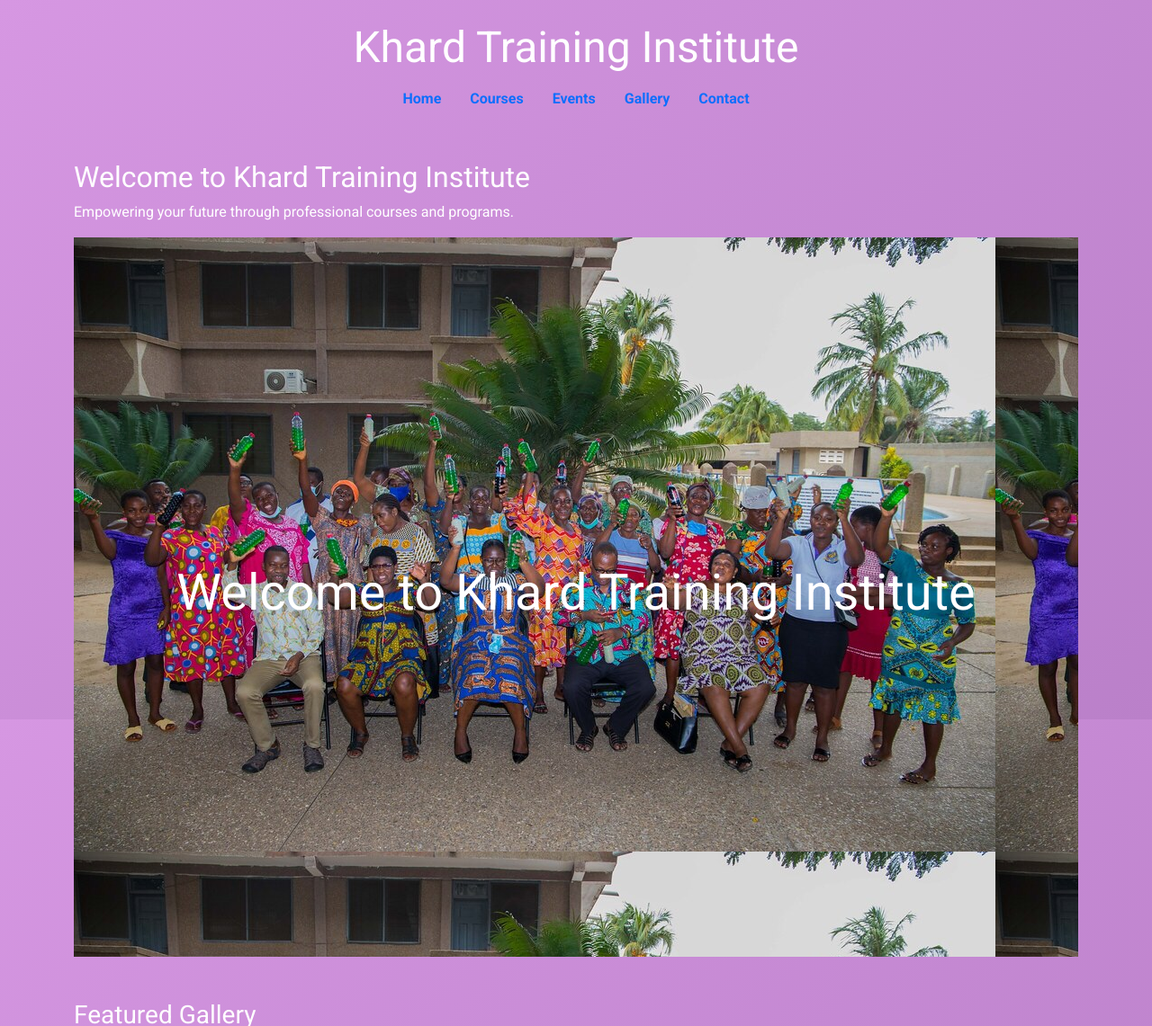
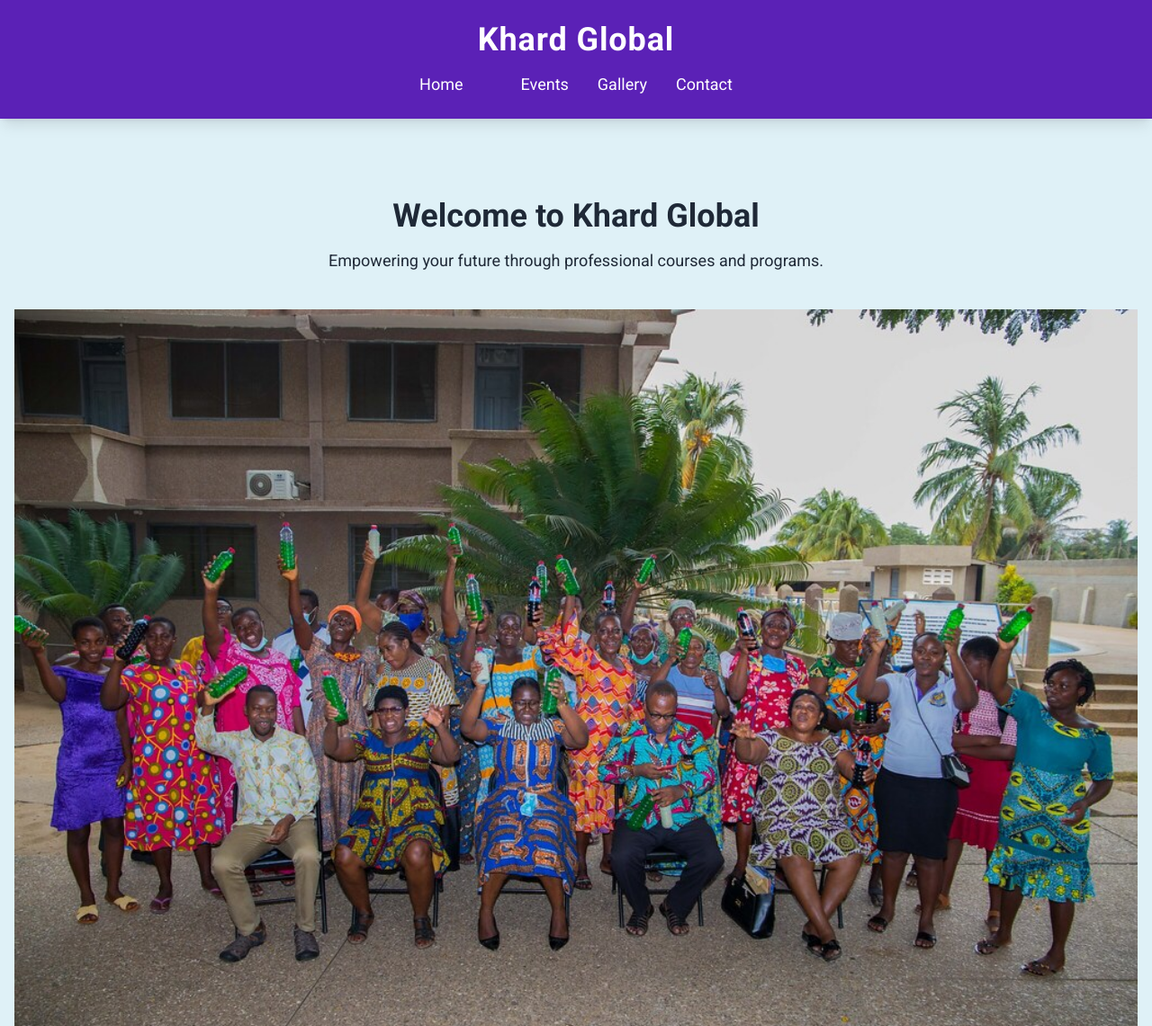
Before and after one commit to boib2018/My_khard, a Django app: page / in a window 1280 px wide. Shown: the top 1141 px of the page at 90% size. Run offline with Django 3.2, Linux system fonts and the light colour scheme; data that the repository does not hold is empty; some libraries are stand-ins or nearby versions.

Commit message:
Updated site with new changes

```diff
--- a/khard/templates/base.html
+++ b/khard/templates/base.html
@@ -3,147 +3,81 @@
 <html lang="en">
 <head>
   <meta charset="UTF-8">
-  <title>Khard Training Institute</title>
+  <title>Khard Global</title>
   <meta name="viewport" content="width=device-width, initial-scale=1">
-
-  <!-- Bootstrap & Google Fonts -->
-  <link href="https://cdn.jsdelivr.net/npm/bootstrap@5.3.0/dist/css/bootstrap.min.css" rel="stylesheet">
+  <!-- Tailwind CSS CDN -->
+  <script src="https://cdn.tailwindcss.com"></script>
+  <script>
+    tailwind.config = {
+      theme: {
+        extend: {
+          colors: {
+            primary: '#5B21B6',
+            secondary: '#4108A5FF',
+            accent: '#FCD34D',
+            background: '#0A3D70FF',
+            textBase: '#1F2937',
+          },
+          fontFamily: {
+            sans: ['Roboto', 'sans-serif'],
+          }
+        }
+      }
+    }
+  </script>
   <link href="https://fonts.googleapis.com/css2?family=Roboto:wght@400;700&display=swap" rel="stylesheet">
-
-  <style>
-    html, body {
-      height: 100%;
-      margin: 0;
-      background: linear-gradient(135deg, #d697e2, #ba80c9);
-      background-attachment: fixed;
-      background-size: cover;
-      background-repeat: no-repeat;
-      font-family: 'Roboto', sans-serif;
-      color: #fff;
-    }
-
-    a, a:hover {
-      color: #f8f9fa;
-    }
-
-    .nav-link {
-      transition: color 0.3s ease-in-out;
-    }
-
-    .nav-link:hover {
-      color: #ffc107;
-      text-decoration: underline;
-    }
-
-    header h1 {
-      font-weight: 700;
-    }
-
-    .card {
-      transition: transform 0.3s ease-in-out, box-shadow 0.3s;
-    }
-
-    .card:hover {
-      transform: scale(1.02);
-      box-shadow: 0 8px 16px rgba(0,0,0,0.3);
-    }
-
-    .card-body h5 {
-      font-weight: 600;
-      color: #333;
-    }
-
-    footer {
-      background: rgba(0, 0, 0, 0.7);
-      padding: 40px 0;
-      text-align: center;
-    }
-
-    footer a {
-      color: #ffc107;
-      text-decoration: none;
-    }
-
-    footer a:hover {
-      text-decoration: underline;
-    }
-
-    /* Gallery */
-    .gallery-img {
-      object-fit: cover;
-      height: 200px;
-      border-radius: 8px;
-    }
-
-    .gallery-img-small {
-  height: 200px;
-  object-fit: cover;
-  border-bottom: 1px solid #ddd;
-}
-
-.gallery-card {
-  transition: transform 0.3s, box-shadow 0.3s;
-  cursor: pointer;
-}
-.gallery-card:hover {
-  transform: scale(1.02);
-  box-shadow: 0 6px 15px rgba(0, 0, 0, 0.3);
-}
-
-
-    /* Modal Viewer */
-    .modal-img {
-      width: 100%;
-      max-height: 80vh;
-    }
-  </style>
 </head>
 
-<body class="d-flex flex-column min-vh-100">
+<body class="bg-[#DFF1F7FF] text-textBase font-sans min-h-screen flex flex-col">
 
   <!-- Header -->
-  <header class="text-center py-4">
-    <h1 class="display-5">Khard Training Institute</h1>
-    <nav class="nav justify-content-center">
-      <a href="/" class="nav-link fw-semibold">Home</a>
-      <a href="/courses/" class="nav-link fw-semibold">Courses</a>
-      <a href="/events/" class="nav-link fw-semibold">Events</a>
-      <a href="/gallery/" class="nav-link fw-semibold">Gallery</a>
-      <a href="/contact/" class="nav-link fw-semibold">Contact</a>
+  <header class="bg-primary text-white py-6 shadow-lg">
+    <div class="container mx-auto text-center">
+      <h1 class="text-4xl font-extrabold tracking-wide">Khard Global</h1>
+      <nav class="mt-4 flex justify-center space-x-8 text-lg font-medium">
+        <a href="/" class="hover:text-accent transition">Home</a>
+        <a href="/courses/" class="hover:text-accent transition"></a>
+        <a href="/events/" class="hover:text-accent transition">Events</a>
+        <a href="/gallery/" class="hover:text-accent transition">Gallery</a>
+        <a href="/contact/" class="hover:text-accent transition">Contact</a>
       </nav>
+    </div>
   </header>
 
   <!-- Main Content -->
-  <main class="container flex-grow-1 py-4">
+  <main class="container mx-auto flex-grow py-12 px-4">
     {% block content %}{% endblock %}
 
     <!-- Search Form -->
-    <form method="get" action="{% url 'search' %}" class="my-5">
-      <div class="input-group shadow">
-        <input type="text" name="q" class="form-control form-control-lg" placeholder="Search for courses, events, or gallery..." required>
-        <button class="btn btn-warning btn-lg" type="submit">Search</button>
+    <form method="get" action="{% url 'search' %}" class="my-12 max-w-2xl mx-auto">
+      <div class="flex rounded-lg overflow-hidden shadow-lg">
+        <input type="text" name="q" placeholder="Search courses, events, gallery..." required
+               class="w-full px-5 py-3 text-gray-800 focus:outline-none">
+        <button type="submit"
+                class="bg-accent text-gray-900 px-6 font-bold hover:bg-yellow-400 transition">
+          Search
+        </button>
       </div>
     </form>
 
-    <!-- Featured Gallery -->
+    <!-- Gallery Section -->
     {% if gallery_items %}
-    <section class="my-5">
-      <h3 class="text-white mb-4">Featured Gallery</h3>
-      <div class="row">
+    <section class="my-16">
+      <h2 class="text-3xl font-bold text-center mb-10 text-secondary">Featured Gallery</h2>
+      <div class="grid gap-8 grid-cols-1 sm:grid-cols-2 md:grid-cols-3">
         {% for item in gallery_items %}
-        <div class="col-md-4 mb-4">
-          <div class="card shadow">
+        <div class="bg-white rounded-xl shadow hover:shadow-xl transform hover:scale-105 transition overflow-hidden">
           {% if item.image %}
-              <img src="{{ item.image.url }}" alt="{{ item.title }}" class="card-img-top gallery-img" data-bs-toggle="modal" data-bs-target="#imageModal" data-img="{{ item.image.url }}">
+            <img src="{{ item.image.url }}" alt="{{ item.title }}" class="w-full h-48 object-cover cursor-pointer"
+                 data-bs-toggle="modal" data-bs-target="#imageModal" data-img="{{ item.image.url }}">
           {% elif item.video %}
-              <video controls class="w-100 gallery-img">
+            <video controls class="w-full h-48 object-cover">
               <source src="{{ item.video.url }}" type="video/mp4">
-                Your browser does not support video.
+              Your browser does not support the video tag.
             </video>
           {% endif %}
-            <div class="card-body">
-              <h5 class="card-title">{{ item.title }}</h5>
-            </div>
+          <div class="p-4">
+            <h5 class="text-lg font-semibold text-gray-800">{{ item.title }}</h5>
           </div>
         </div>
         {% endfor %}
@@ -153,54 +87,62 @@
   </main>
 
  <!-- Footer -->
-  <footer class="mt-auto text-white">
-    <div class="container">
-      <div class="row">
-        <div class="col-md-6 text-start">
-          <h5>About Us</h5>
+<footer class="bg-secondary text-white py-12 mt-auto">
+  <div class="container mx-auto px-4 space-y-10 text-center md:text-left">
+
+    <!-- About Us -->
+    <div>
+      <h5 class="text-2xl font-semibold mb-4">About Us</h5>
       {% if about %}
-            <p>{{ about.content|linebreaks }}</p>
+        <p class="text-gray-200 leading-relaxed">{{ about.content|linebreaks }}</p>
       {% else %}
-            <p>About information will be updated soon.</p>
+        <p class="text-gray-300">About information will be updated soon.</p>
       {% endif %}
     </div>
-        <div class="col-md-6 text-end">
-          <h5>Contact</h5>
-          <p>Email: <a href="mailto:info@khardinstitute.com">info@khardinstitute.com</a></p>
-          <p>WhatsApp: <a href="https://wa.me/233XXXXXXXXX" target="_blank">Chat with us</a></p>
-          <p>Facebook: <a href="https://facebook.com/khardinstitute" target="_blank">/khardinstitute</a></p>
-          <p>Instagram: <a href="https://instagram.com/khardinstitute" target="_blank">@khardinstitute</a></p>
+
+    <!-- Contact Info -->
+    <div style="text-align: center;">
+      <h5 class="text-3ssxl font-semibold mb-4">Contact</h5>
+      <p>Email: <a href="mailto:info@khardinstitute.com" class="text-accent hover:underline">info@khardinstitute.com</a></p>
+      <p>WhatsApp: <a href="https://wa.me/233XXXXXXXXX" target="_blank" class="text-accent hover:underline">Chat with us</a></p>
+      <p>Facebook: <a href="https://facebook.com/khardinstitute" target="_blank" class="text-accent hover:underline">/khardinstitute</a></p>
+      <p>Instagram: <a href="https://instagram.com/khardinstitute" target="_blank" class="text-accent hover:underline">@khardinstitute</a></p>
     </div>
+
+    <!-- Copyright -->
+    <div class="text-gray-300 text-sm"style="text-align:center;">
+      &copy; {{ now|date:"Y" }} Khard Global. All rights reserved.
     </div>
-      <div class="text-center mt-3">
-        <small>&copy; {{ now|date:"Y" }} Khard Training Institute. All rights reserved.</small>
+
   </div>
+    <!-- Developer Credit -->
+   <div class="text-right text-[11px] text-gray-300 italic mt-4 pr-4 tracking-wide">
+  Developed by <span class="font-semibold text-white">BO-IB ELECTRONICS</span>
 </div>
+
 </footer>
 
-  <!-- Modal for Image Viewer -->
-  <div class="modal fade" id="imageModal" tabindex="-1" aria-hidden="true">
-    <div class="modal-dialog modal-dialog-centered modal-lg">
-      <div class="modal-content bg-dark">
-        <div class="modal-body text-center">
-          <img src="" class="modal-img" alt="Gallery Preview">
-        </div>
-      </div>
-    </div>
+  <!-- Modal Viewer -->
+  <div class="fixed inset-0 bg-black bg-opacity-80 flex justify-center items-center z-50 hidden" id="imageModal">
+    <img src="" alt="Gallery Image" class="max-h-[90vh] max-w-full rounded shadow-lg" id="modalImage">
   </div>
 
-  <!-- JS Libraries -->
-  <script src="https://cdn.jsdelivr.net/npm/bootstrap@5.3.0/dist/js/bootstrap.bundle.min.js"></script>
   <script>
-    // Modal Image Viewer
     const modal = document.getElementById('imageModal');
-    const modalImg = modal.querySelector('.modal-img');
+    const modalImage = document.getElementById('modalImage');
 
-    document.querySelectorAll('[data-bs-target="#imageModal"]').forEach(img => {
-      img.addEventListener('click', () => {
-        modalImg.src = img.getAttribute('data-img');
+    document.querySelectorAll('[data-bs-target="#imageModal"]').forEach(el => {
+      el.addEventListener('click', () => {
+        modalImage.src = el.dataset.img;
+        modal.classList.remove('hidden');
       });
     });
+
+    modal.addEventListener('click', () => {
+      modal.classList.add('hidden');
+      modalImage.src = '';
+    });
   </script>
+
 </body>
 </html>
--- a/khard/templates/khard/home.html
+++ b/khard/templates/khard/home.html
@@ -1,56 +1,82 @@
 {% extends 'base.html' %}
+{%load static%}
 
 {% block content %}
+<div class="fade-in text-center py-10">
+  <h2 class="text-4xl font-bold mb-4">Welcome to Khard Global   </h2>
+  <p class="text-lg text-3xl">Empowering your future through professional courses and programs.</p>
+</div>
 
-<div class="fade-in">
-    <h2>Welcome to Khard Training Institute</h2>
-    <p>Empowering your future through professional courses and programs.</p>
-  </div>
+<!-- Bootstrap Carousel for Hero Section -->
+
 
 <div id="homeCarousel" class="carousel slide carousel-fade" data-bs-ride="carousel" data-bs-interval="5000">
-<div id="homeCarousel" class="carousel slide carousel-fade" data-bs-ride="carousel">
   <div class="carousel-inner">
     <div class="carousel-item active">
       <div class="bg-cover d-flex align-items-center justify-content-center text-white"
-           style="background-image: url('/static/images/b.jpg'); height: 100vh;">
-        <h1 class="display-4">Welcome to Khard Training Institute</h1>
+           style="background-image: url('{% static "images/b.jpg" %}'); height: 100vh;">
+        <h1 class="display-4"></h1>
       </div>
     </div>
-    <div class="carousel-item">
-      <div class="bg-cover d-flex align-items-center justify-content-center text-white"
-           style="background-image: url('/static/images/a.jpg'); height: 100vh;">
-        <h1 class="display-4">Empowering Through Knowledge</h1>
+ <div id="heroCarousel" class="carousel slide carousel-fade" data-bs-ride="carousel" data-bs-interval="5000">
+  <div class="carousel-inner">
+
+    <!-- Slide 1 -->
+    <div class="carousel-item active">
+      <div class="d-flex align-items-center justify-content-center text-white"
+           style="background-image: url('{% static "images/a.jpg" %}'); height: 100vh; background-size: cover; background-position: center;">
       </div>
     </div>
+
+    <!-- Slide 2 -->
     <div class="carousel-item">
-      <div class="bg-cover d-flex align-items-center justify-content-center text-white"
-           style="background-image: url('/static/images/b.jpg'); height: 100vh;">
-        <h1 class="display-4">Your Future Starts Here</h1>
+      <div class="d-flex align-items-center justify-content-center text-white"
+           style="background-image: url('{% static "images/b.jpg" %}'); height: 100vh; background-size: cover; background-position: center;">
       </div>
     </div>
+
   </div>
 </div>
 
-<div class="mt-5">
-  <h3 class="text-white mb-4">Featured Gallery</h3>
-  <div class="row">
-    {% for item in gallery_items %}
-      <div class="col-md-4 mb-4">
-        <div class="card shadow-sm">
-          {% if item.image %}
-            <img src="{{ item.image.url }}" class="card-img-top" alt="{{ item.title }}">
-          {% elif item.video %}
-            <video controls class="w-100">
-              <source src="{{ item.video.url }}" type="video/mp4">
-              Your browser does not support the video tag.
-            </video>
-          {% endif %}
-          <div class="card-body">
-            <h5 class="card-title">{{ item.title }}</h5>
-          </div>
+<!-- Featured Gallery Carousel -->
+{% if gallery_items %}
+<div class="container my-16">
+  <h3 class="text-2xl font-bold text-center mb-8 text-white">Featured Gallery</h3>
+
+  <div id="galleryCarousel" class="carousel slide" data-bs-ride="carousel">
+    <div class="carousel-inner rounded-lg overflow-hidden shadow-lg">
+      {% for item in gallery_items %}
+      {% if item.image %}
+      <div class="carousel-item {% if forloop.first %}active{% endif %}">
+        <img src="{{ item.image.url }}" class="d-block w-100 object-cover" style="height: 500px;" alt="{{ item.title }}">
+        <div class="carousel-caption d-none d-md-block bg-black bg-opacity-50 rounded p-2">
+          <h5>{{ item.title }}</h5>
         </div>
       </div>
-    {% endfor %}
+      {% elif item.video %}
+      <div class="carousel-item {% if forloop.first %}active{% endif %}">
+        <video controls class="d-block w-100" style="height: 500px;">
+          <source src="{{ item.video.url }}" type="video/mp4">
+          Your browser does not support the video tag.
+        </video>
+        <div class="carousel-caption d-none d-md-block bg-black bg-opacity-50 rounded p-2">
+          <h5>{{ item.title }}</h5>
+        </div>
+      </div>
+      {% endif %}
+      {% endfor %}
+    </div>
+
+    <!-- Controls -->
+    <button class="carousel-control-prev" type="button" data-bs-target="#galleryCarousel" data-bs-slide="prev">
+      <span class="carousel-control-prev-icon bg-dark rounded-circle p-2" aria-hidden="true"></span>
+      <span class="visually-hidden">Previous</span>
+    </button>
+    <button class="carousel-control-next" type="button" data-bs-target="#galleryCarousel" data-bs-slide="next">
+      <span class="carousel-control-next-icon bg-dark rounded-circle p-2" aria-hidden="true"></span>
+      <span class="visually-hidden">Next</span>
+    </button>
   </div>
 </div>
+{% endif %}
 {% endblock %}
--- a/khard/urls.py
+++ b/khard/urls.py
@@ -23,5 +23,5 @@ urlpatterns = [
 
 
 ]
-
-urlpatterns += static(settings.MEDIA_URL, document_root=settings.MEDIA_ROOT)
+if settings.DEBUG:
+    urlpatterns += static(settings.MEDIA_URL, document_root=settings.MEDIA_ROOT)
--- a/khard/views.py
+++ b/khard/views.py
@@ -27,7 +27,13 @@ def gallery(request):
 
 def gallery_detail(request, pk):
     item = get_object_or_404(GalleryItem, pk=pk)
-    return render(request, 'khard/gallery_details.html', {'item': item})
+    previous_item = GalleryItem.objects.filter(pk__lt=item.pk).order_by('-pk').first()
+    next_item = GalleryItem.objects.filter(pk__gt=item.pk).order_by('pk').first()
+    return render(request, 'khard/gallery_details.html', {
+        'item': item,
+        'previous_item': previous_item,
+        'next_item': next_item
+    })
 
 
 def contact(request):
```
Also changed, not shown: khard/templates/khard/contact.html (+27 -5 lines), khard/templates/khard/gallery.html (+12 -16 lines), khard/templates/khard/gallery_details.html (+72 -14 lines), db.sqlite3. Lines whose indentation alone changed are shown as unchanged.
